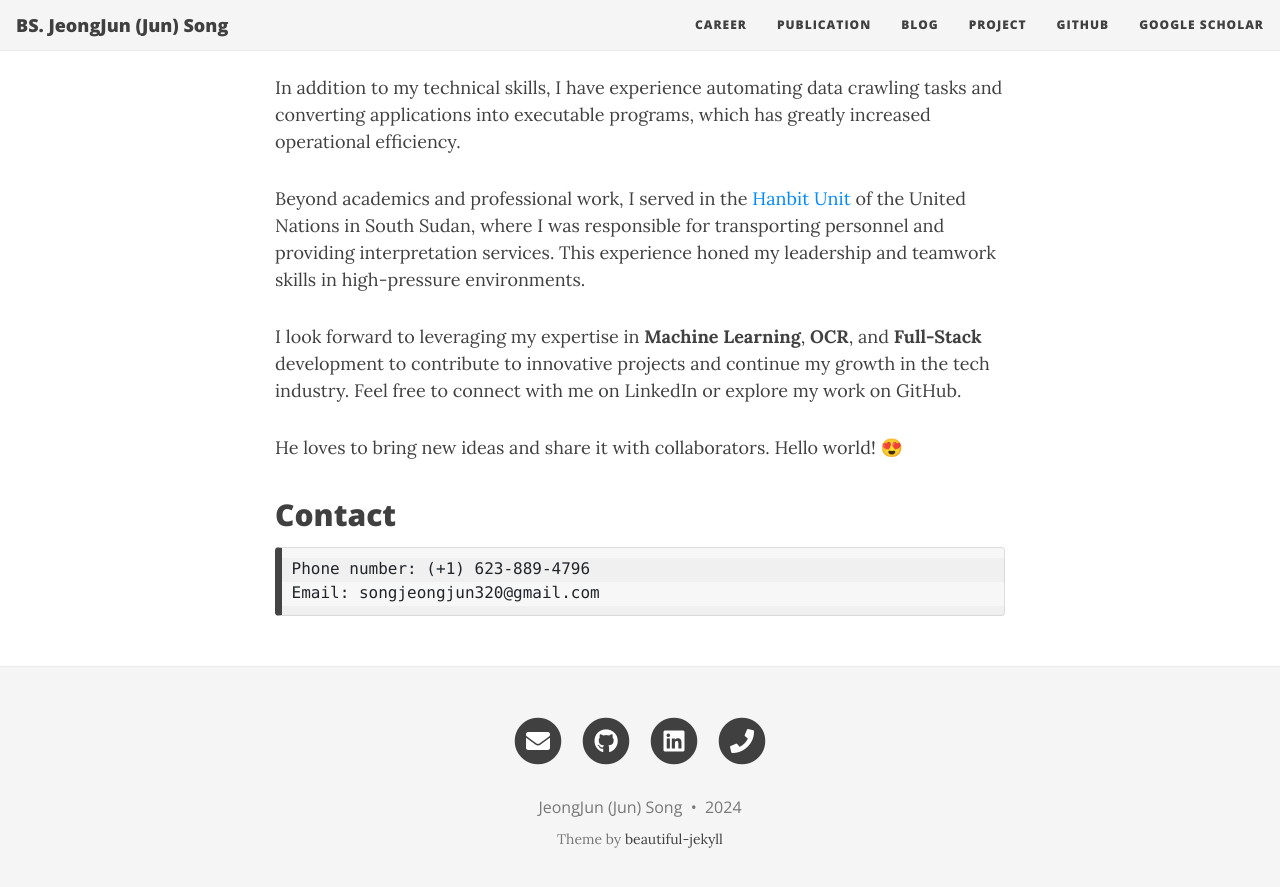
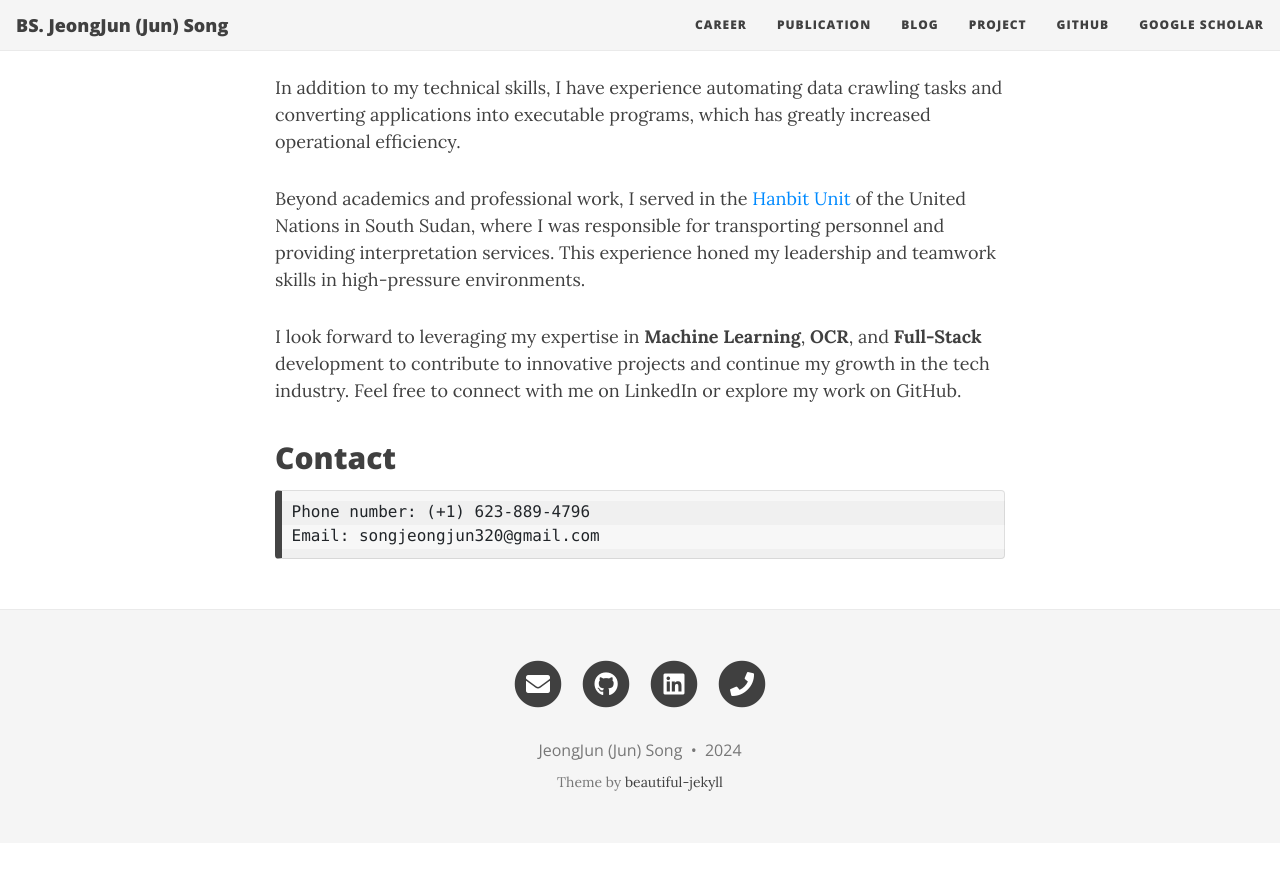
Before and after one commit to songjeongjun320/songjeongjun320.github.io, a Jekyll site: the page built from index.md, in a window 1280 px wide and 900 px high, scrolled down 1307 px. Shown: the top 887 px of the window. Built offline with Jekyll 4.4.1, drawn with Linux system fonts in a browser that asks for light colours; nearby versions of some CDN libraries; after the commit the page ends 2150 px from its top, so only the background shows below that.

Commit message:
07/21/2024

```diff
--- a/index.md
+++ b/index.md
@@ -21,7 +21,7 @@ Beyond academics and professional work, I served in the [Hanbit Unit](https://ww
 
 I look forward to leveraging my expertise in **Machine Learning**, **OCR**, and **Full-Stack** development to contribute to innovative projects and continue my growth in the tech industry. Feel free to connect with me on LinkedIn or explore my work on GitHub.
 
-He loves to bring new ideas and share it with collaborators. Hello world! &#128525;
+
 
 ## Contact
 
```
